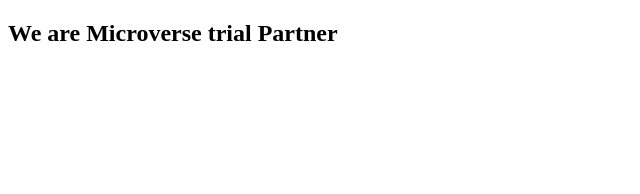
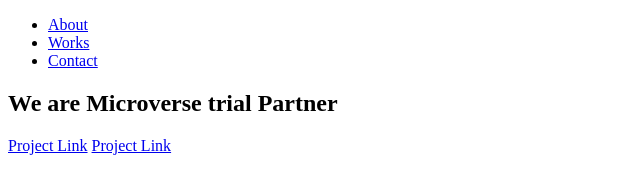
Before and after one commit to Betse12/Betsegaw-Bereka-Toheeb-Personal-Portifolio-Webpage, a plain HTML site: page index.html in a window 1280 px wide. Shown: the whole page, without its empty margins (0-640 px from the left). Drawn offline with Linux system fonts and the light colour scheme.

Commit message:
Add files via upload

```diff
--- a/index.html
+++ b/index.html
@@ -1,19 +1,39 @@
 <!DOCTYPE html>
 <html lang="en">
+
 <head>
   <meta charset="UTF-8">
   <title>Fork Me! FCC: Test Suite Template</title>
   <link rel="stylesheet" href="css/style.css">
 </head>
+
 <body>
+
+  <nav id="navbar" class="nav">
+    <ul class="nav-list">
+      <li><a href="#welcom-section">About</a></li>
+      <li><a href="#projects">Works</a></li>
+      <li><a href="#contact">Contact</a></li>
+    </ul>
+  </nav>
+
   <section id="welcom-section">
     <h1>We are Microverse trial Partner</h1>
   </section>
+
   <section id="projects">
-
+    <div class="project-tile">
+      <a href="#">Project Link</a>
+      <a href="https://www.freecodecamp.org/learn/responsive-web-design/responsive-web-design-projects/build-a-personal-portfolio-webpage"
+        id="profile-link" target="_blank">
+        Project Link
+      </a>
+    </div>
   </section>
 
+
   <script src="https://cdn.freecodecamp.org/testable-projects-fcc/v1/bundle.js"></script>
-    <script  src="js/index.js"></script>
+  <script src="js/index.js"></script>
 </body>
+
 </html>
```
Lines whose indentation alone changed are shown as unchanged.
